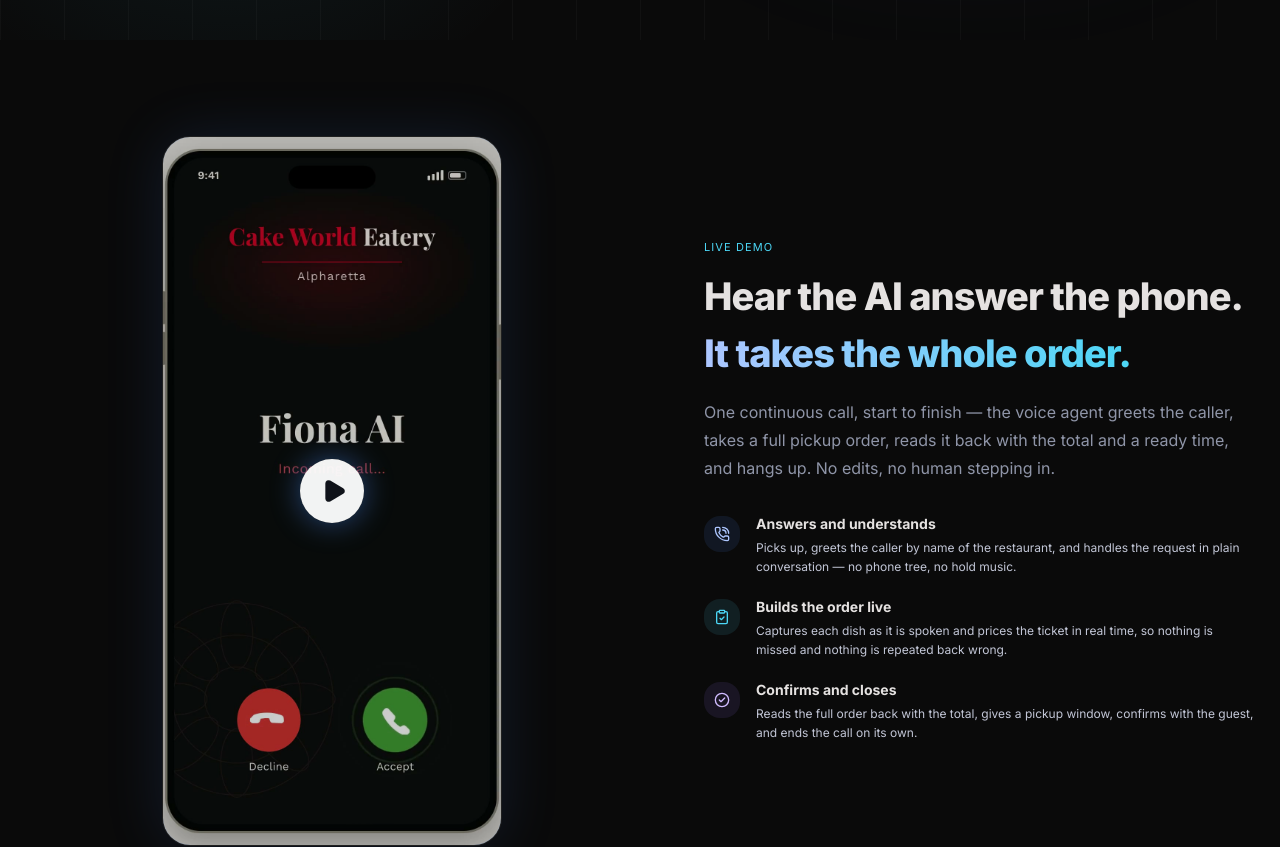
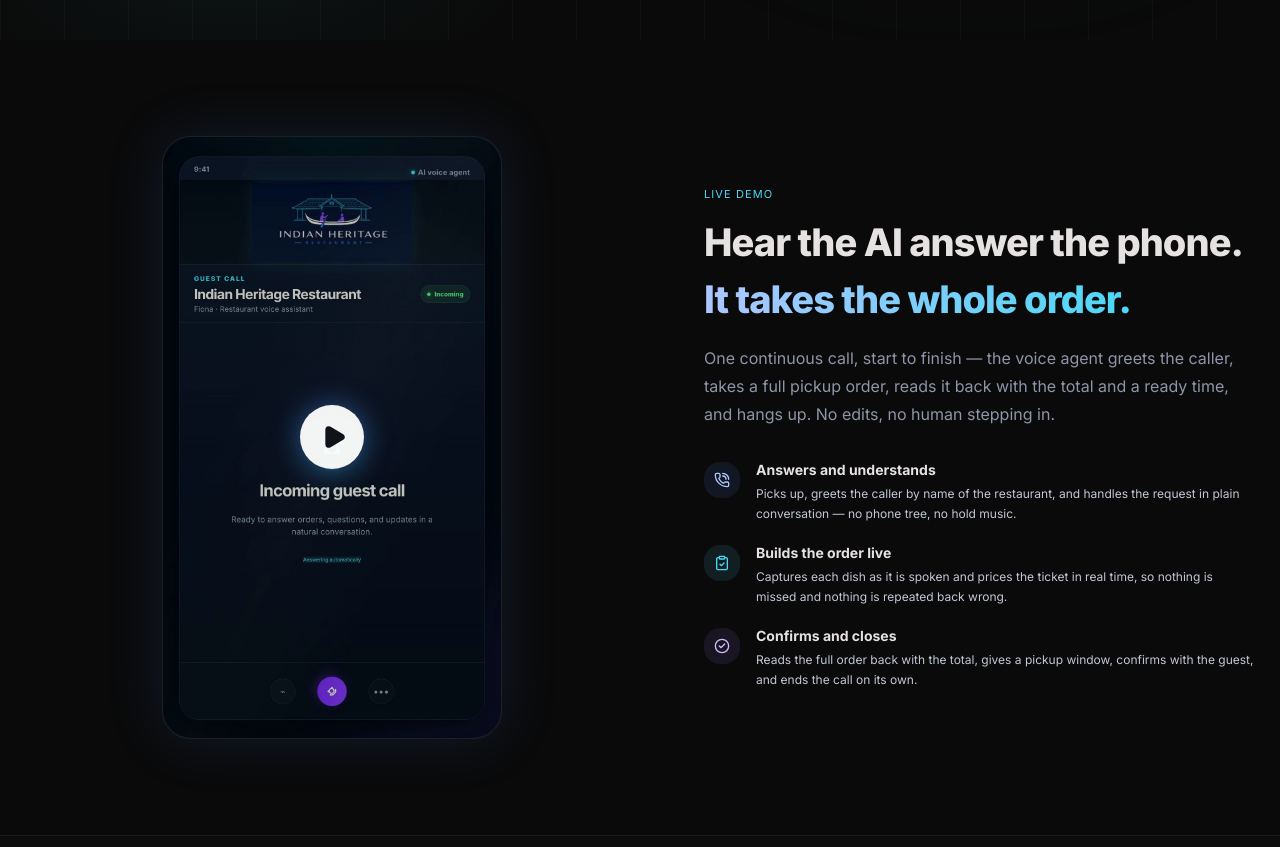
Before and after one commit to sgopi888/swiftaiapps, a Next.js app: page /restaurant in a window 1280 px wide. Shown: the part 780-1627 px from the top of the page. Built offline with nearby package versions, Linux system fonts and the light colour scheme.

Commit message:
feat: add Indian Heritage voice agent demo

```diff
--- a/src/components/restaurant/VoiceAgentDemo.tsx
+++ b/src/components/restaurant/VoiceAgentDemo.tsx
@@ -12,9 +12,9 @@
  * reads everything from here.
  */
 const demo = {
-  src: "/videos/restaurant-voice-agent-demo.mp4",
-  poster: "/images/restaurant-voice-agent-poster.jpg",
-  width: 916,
+  src: "/videos/heritage-voice-agent_2026-07-22_09-10-08.mp4",
+  poster: "/images/heritage-voice-agent-poster.jpg",
+  width: 1080,
   height: 1920,
   alt: "Recording of an AI voice agent answering a restaurant's phone and taking a pickup order",
   beats: [
```
Also changed, not shown: public/images/heritage-voice-agent-poster.jpg (added), 1 other file (tests, documents, lock files or other folders).
